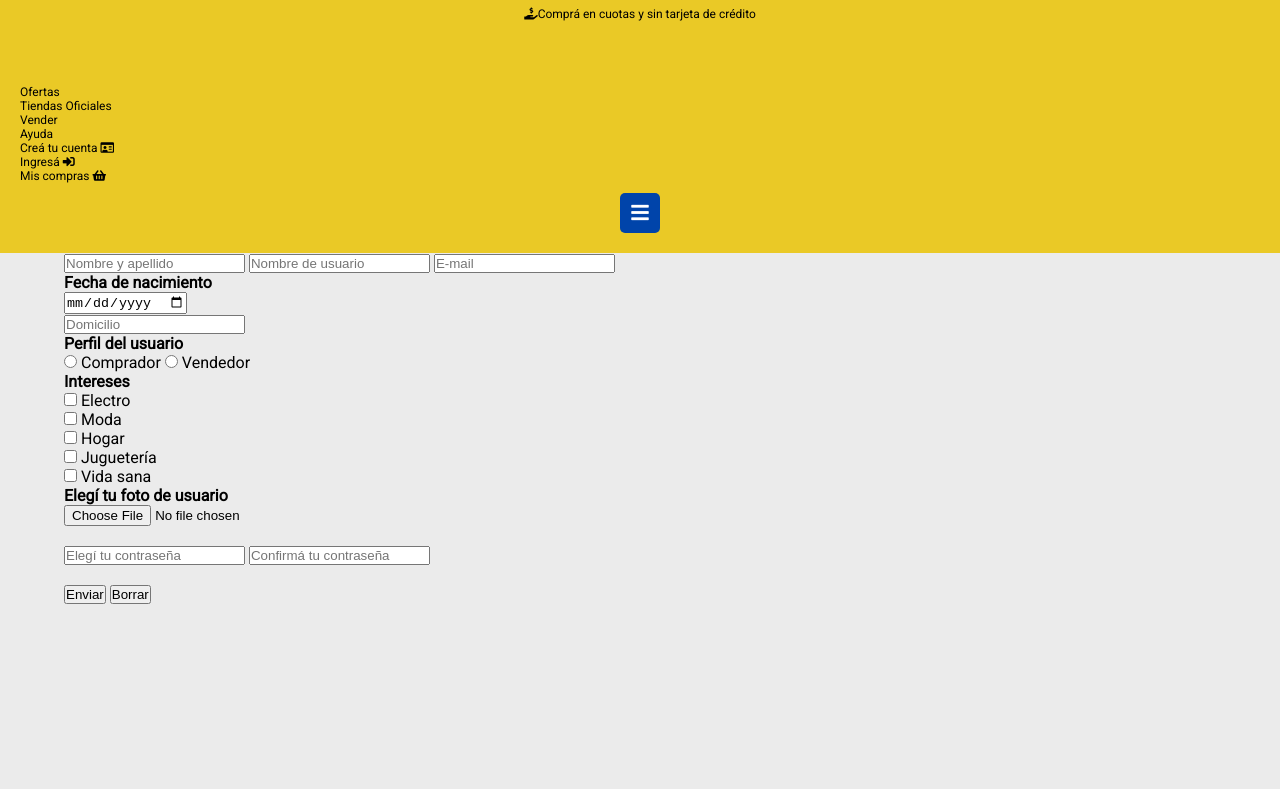
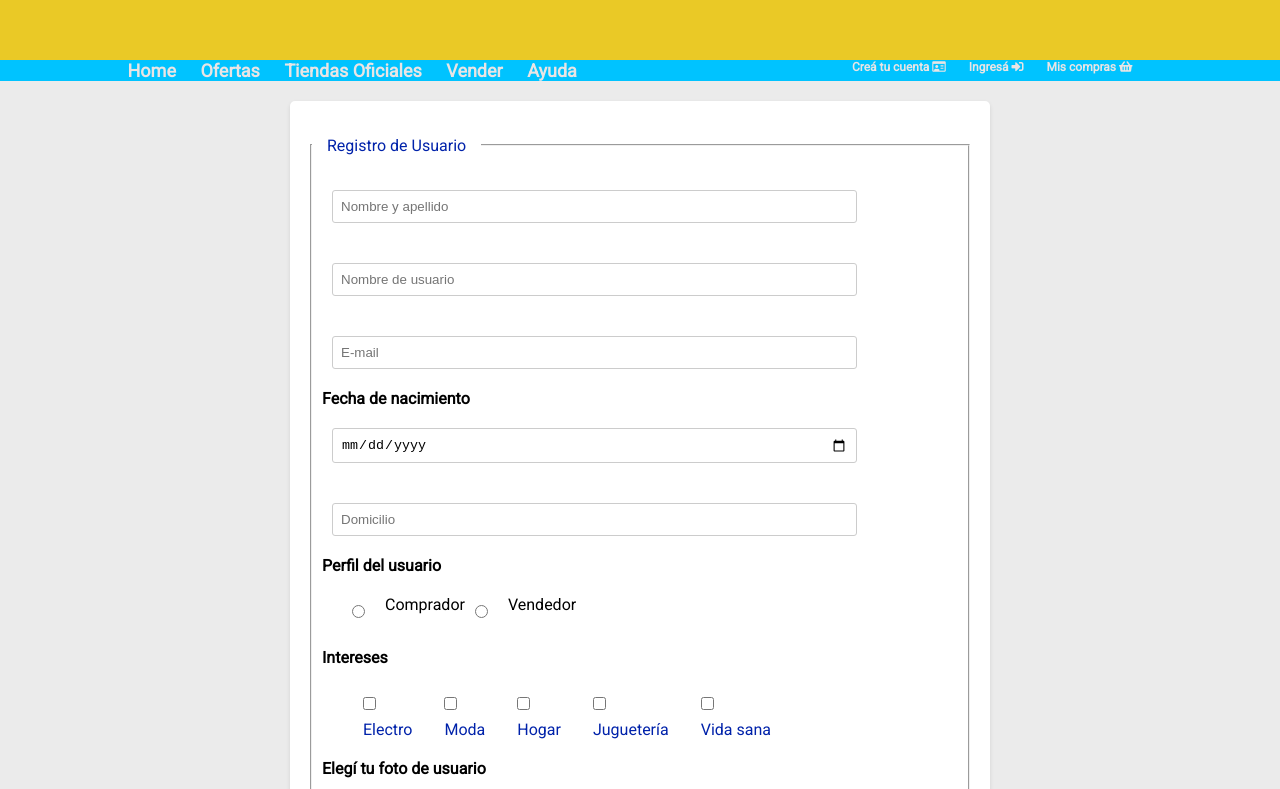
Before and after one commit to ingfglopez/DH-mercadoliebrefl, a website: page views/register.html in a window 1280 px wide. Shown: the part 236-1025 px from the top of the page. Before the commit the page ends 859 px from the top, so only its background shows below. Drawn offline with Linux system fonts and the light colour scheme; files that its build step writes are made by us from their sources; files whose address does not match are found by name.

Commit message:
registo y loguin

```diff
--- a/public/css/styles.css
+++ b/public/css/styles.css
@@ -21,13 +21,21 @@ div.top-header{
     display: flex;
     flex-wrap: wrap;
     padding: 5%;
+
 }
+
+
 
 header div.top-header p{
     width: 100%;
     text-align: center;
     margin-top: 10px;
+    color:#5900ff;
+    font-size: 1em;
+
 }
+
+
 
 header{
     background-color: #EAC926;
@@ -35,7 +43,7 @@ header{
 
 header div.logo,
 header .form{
-    width: 50%;
+    width: 40%;
 }
 
 header div.logo{
@@ -44,12 +52,21 @@ header div.logo{
 header .form{
     display: flex;
     align-items: center;
-    padding: 2px;
-    font-size: 11px;
+    width: 400px;
+    margin: 20px;
+    justify-content:center;
+
+
 }
+
+
 header nav{
+    display: flex;
     font-size: 12px;
-    margin-left: 20px;
+    margin-left: 0px;
+    justify-content: space-around;
+    margin-bottom: 20px;
+    background-color:#00c3ff;
 }
 
 header ul li{
@@ -66,18 +83,24 @@ header .form .input{
     border: 1px solid #000;
     outline: none;
     color: #666;
-    padding: 2px;
+    padding: 10px;
+    border-radius: 5px;
 }
 
 header .form .submit{
-    background-color: #FFF;
-    border: 1px solid #000;
-    color: #666;
-    width: 10%;
+    background-color: #007BFF;
+    color: #fff;
+    border: none;
+    border-radius: 3px;
+    padding: 10px;
+    margin-left: 10px;
+    cursor: pointer;
+    font-weight: bold;
 }
 
 div.burger-menu{
-    text-align: center;
+    text-align: left;
+    display:none;
 }
 
 div.burger-menu i{
@@ -89,7 +112,35 @@ div.burger-menu i{
     margin: 10px 0px 20px 0px;
     padding: 10px;
     width: 40px;
+
 }
+
+
+.menu{
+
+    list-style: none;
+    padding: 0;
+    margin: 0;
+    text-align: center;
+    font-weight: bold;
+    font-size: 1.5em;
+}
+
+.menu li {
+    display: inline;
+    margin-right: 20px; /* Espacio entre las opciones del menú */
+}
+
+.menu a {
+    color:#e9e5e5; /* Color del texto de las opciones del menú */
+    text-decoration: none; /* Elimina los subrayados de los enlaces */
+}
+
+.lista{
+
+    font-size: 1em;
+}
+
 
 div.last-visit,
 div.offers{
@@ -195,9 +246,110 @@ article div.main-article{
     background-color: #0022AA;
 }
 
+.register {
+    background-color: #fff;
+    padding: 20px;
+    border-radius: 5px;
+    box-shadow: 0 2px 4px rgba(0, 0, 0, 0.1);
+
+    margin: 0 auto;
+    max-width: 700px;
 
 
 
+}
+
+legend{
+    font-size:1rem ;
+    color: #0022AA;
+    padding: 15px;
+}
+
+
+
+
+.register input, .login{
+    width: 80%;
+    padding: 8px;
+    margin-bottom: 20px;
+    border: 1px solid #ccc;
+    border-radius: 3px;
+    margin: 20px;
+}
+
+input[type="radio"], input[type="checkbox"] {
+    width: auto;
+    margin: 0;
+}
+input[type="radio"], input[type="checkbox"] {
+    display: flex;
+    margin: 10px;
+    display: block;
+    align-items: center;
+}
+
+.register input[type="submit"] {
+    background-color:#39b54a ;
+    color: #fff;
+    padding: 10px 20px;
+    border: none;
+    border-radius: 5px;
+    cursor: pointer;
+}
+
+.register input[type="reset"] {
+    background-color: red;
+    color: #fff;
+    padding: 10px 20px;
+    border: none;
+    border-radius: 5px;
+    cursor: pointer;
+}
+
+.register label,h4 {
+    padding-left: 10px;
+}
+
+.register input[type="submit"]:hover {
+    background-color: #555;
+}
+
+.profile{
+    max-width: 30rem;
+    display: flex;
+    justify-content:left;
+    align-items: left;
+    padding: 20px;
+    margin-left: 10px;
+}
+.interes{
+    max-width: 30rem;
+    display: flex;
+    flex-wrap: wrap;
+    justify-content:space-around;
+    align-items: center;
+    padding: 20px;
+    margin-left: 10px;
+    color: #0022AA;
+
+}
+
+
+
+@media (max-width: 361px) {
+    div.burger-menu{
+
+        display:block;
+    }
+    .menu {
+        display: none;
+    }
+    .footer {
+        flex-direction: column;
+        flex-wrap: wrap;
+
+    }
+}
 
 @media (min-width: 361px){
     main section article .description{
@@ -220,6 +372,10 @@ article div.main-article{
         width: 45%;
     }
 
+
+
+
+
     .price,
     .discount{
         width: 50%;
@@ -230,6 +386,8 @@ article div.main-article{
     main section div.products article{
         width: 22%;
     }
+
+
 }
 
 
@@ -263,6 +421,7 @@ article div.main-article{
     display: flex;
     justify-content: center;
     flex: 1;
+    width: 50px;
 
 
 
@@ -278,3 +437,12 @@ article div.main-article{
 
 
 }
+
+.column i:hover{
+    background-color: #0022AA;
+}
+
+.login{
+
+
+}
--- a/views/register.html
+++ b/views/register.html
@@ -10,7 +10,7 @@
     </head>
     <body>
         <header>
-            <div class="top-header">
+            <div class="top-header up">
                 <div class="logo">
                     <img src="images/logo-mercado-liebre.svg" alt="Logo de MercadoLiebre">
                 </div>
@@ -21,15 +21,16 @@
                 <p><i class="fas fa-hand-holding-usd"></i>Comprá en cuotas y sin tarjeta de crédito</p>
             </div>
             <nav>
-                <ul>
+                <ul class="menu">
+                    <li><a href="/">Home</a></li>
                     <li><a href="#">Ofertas</a></li>
                     <li><a href="#">Tiendas Oficiales</a></li>
                     <li><a href="#">Vender</a></li>
                     <li><a href="#">Ayuda</a></li>
                 </ul>
-                <ul>
-                    <li><a href="/register">Creá tu cuenta <i class="far fa-id-card"></i></a></li>
-                    <li><a href="/login">Ingresá <i class="fas fa-sign-in-alt"></i></a></li>
+                <ul class="menu lista">
+                    <li ><a href="/register">Creá tu cuenta <i class="far fa-id-card"></i></a></li>
+                    <li ><a href="/login">Ingresá <i class="fas fa-sign-in-alt"></i></a></li>
                     <li><a href="#">Mis compras <i class="fas fa-shopping-basket"></i></a></li>
                 </ul>
             </nav>
@@ -39,6 +40,9 @@
         </header>
         <main class="register">
             <form action="/" method="POST">
+                <fieldset>
+                <legend>Registro de Usuario</legend>
+
                 <input type="text" name="name" placeholder="Nombre y apellido">
                 <input type="text" name="user" placeholder="Nombre de usuario">
                 <input type="email" name="email" placeholder="E-mail">
@@ -57,7 +61,7 @@
                 </div>
 
                 <h4>Intereses</h4>
-                <div class="interests">
+                <div class="interes">
                     <div>
                         <input type="checkbox" name="interests" value="a" id="a">
                         <label for="a">Electro</label>
@@ -92,9 +96,34 @@
                 <input type="reset" value="Borrar">
                 <br>
                 <br>
+
+            </fieldset>
+
             </form>
         </main>
-        <footer>
+        <footer class="footer">
+            <div class="column">
+                <i class="fas fa-regular fa-credit-card"></i>
+                <h2>Paga con Tarjeta en Efectivo</h2>
+                <p>
+                    con tarjeta o efectivo en puntos de pago.
+¡Y siempre seguro!
+                </p>
+            </div>
+            <div class="column">
+                <i class="fas fa-solid fa-gift"></i>
+                <h2>Envio gratis desde los $2.500</h2>
+                <p>Solo por estar registrad@ en MercadoLiebre tenes envios gratis en miles
+                    de productos. Es un beneicio de MercadoPuntos.</p>
+            </div>
+            <div class="column">
+                <i class=" fas fa-solid fa-user-shield"></i>
+                <h2>Seguridad de principio a fin</h2>
+                <p>
+                    ¿No te gusta? ¡Devolvelo! en MercadoLiebre no hay
+                    nada que no puedas hacer porque estas siempre protegid@
+                </p>
+            </div>
         </footer>
     </body>
 </html>
```
Also changed, not shown: views/home.html (+9 -6 lines), views/login.html (+31 -9 lines).
